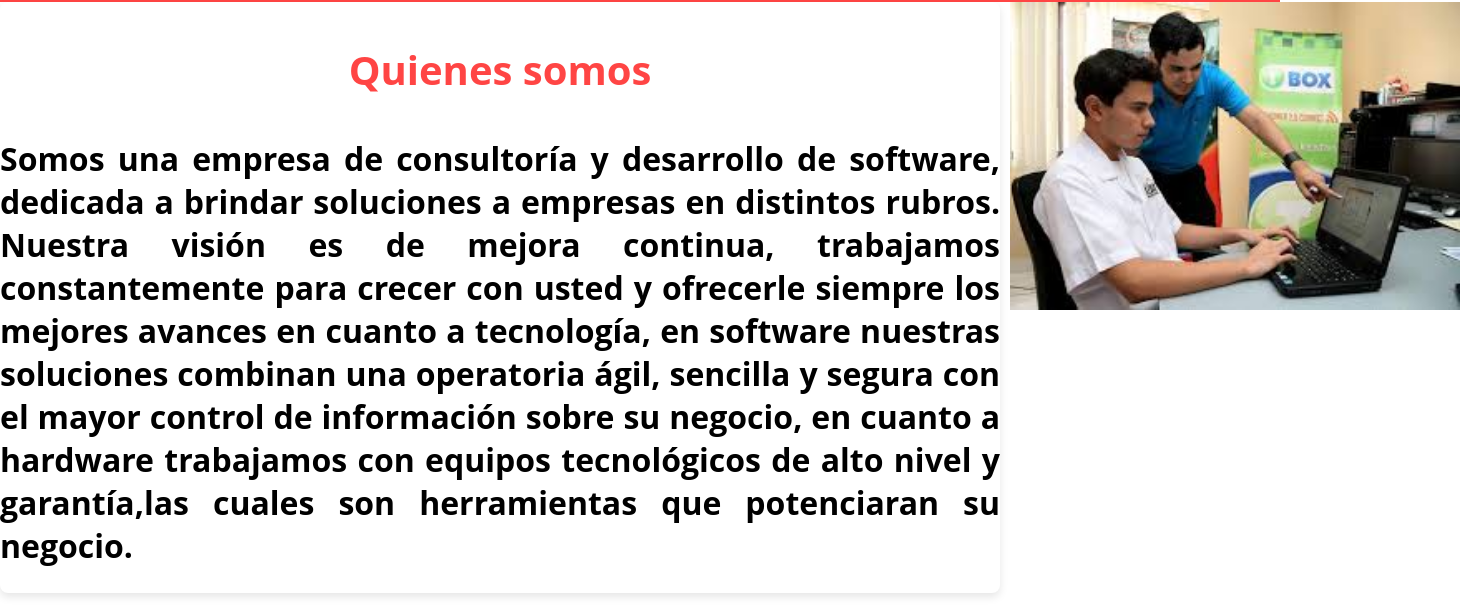
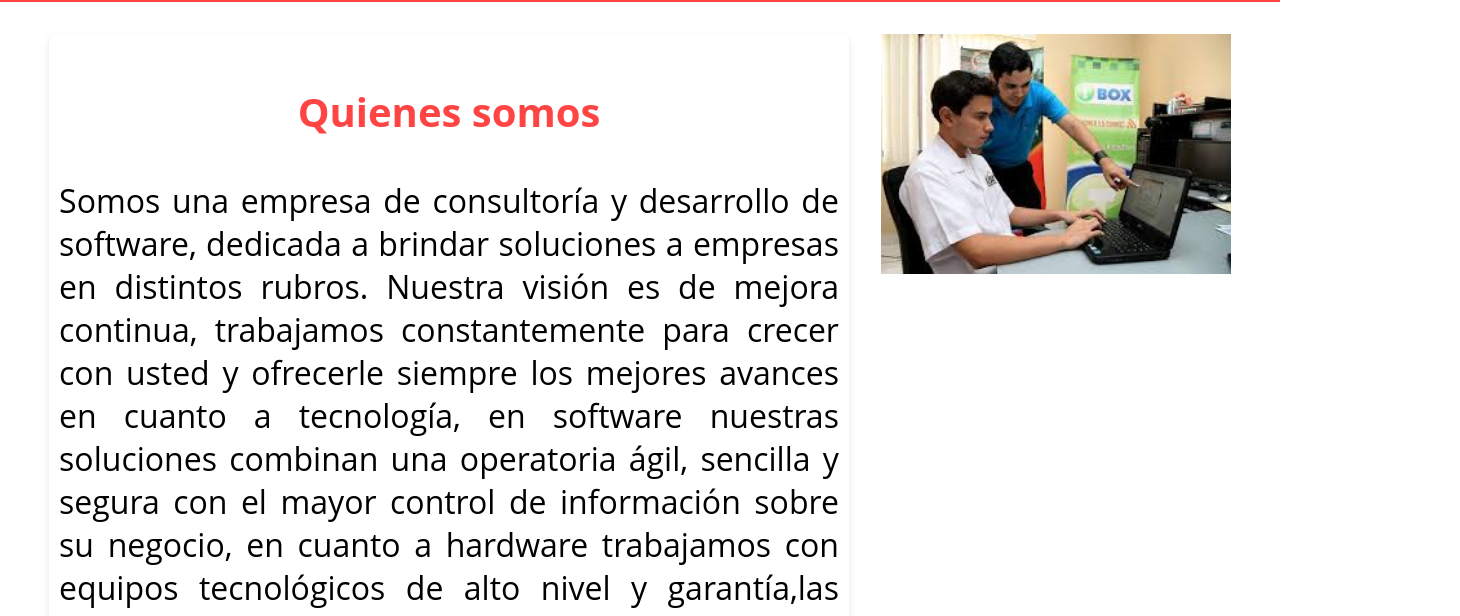
Before and after one commit to paleconsultores/consultaruc, a React (Create React App) app: page / in a window 1280 px wide. Shown: the part 1348-1964 px from the top of the page, 1460 px wide, since content can reach past the window. Built offline with nearby package versions, Linux system fonts and the light colour scheme.

Commit message:
width size de componnetes y styles de componentes

```diff
--- a/src/components/App/Home/2-Body/1-Information/CardInformation/CardInformation.css
+++ b/src/components/App/Home/2-Body/1-Information/CardInformation/CardInformation.css
@@ -8,6 +8,7 @@
     align-items: center;
     justify-content: center;
     height: auto;
+    padding: 0.63rem;
 
 }
 .card-information h1{
@@ -19,7 +20,7 @@
 
 }
 
-.card-information h2{
+.card-information p{
     font-family: 'Open Sans',  -apple-system, BlinkMacSystemFont, 'Segoe UI', Roboto, Oxygen, Ubuntu, Cantarell,'Helvetica Neue', sans-serif;
     font-size: 2rem;
     text-align: justify;
--- a/src/components/App/Home/2-Body/1-Information/CardInformation/CardInformation.js
+++ b/src/components/App/Home/2-Body/1-Information/CardInformation/CardInformation.js
@@ -18,7 +18,7 @@ export function CardInformation(
         return(
             <div className="card-information">
                 <h1>{title}</h1>
-                <h2>{descripcion}</h2>
+                <p>{descripcion}</p>
             </div>
         );
     }
--- a/src/components/App/Home/2-Body/1-Information/Information.css
+++ b/src/components/App/Home/2-Body/1-Information/Information.css
@@ -1,13 +1,15 @@
 .information{
   display: grid;
-  grid-template-rows: auto 1fr;
+  grid-template-rows: auto 2fr;
+  padding: 2em 1rem;
+  margin: 0;
 
 }
 
 .information__info {
   display: grid;
-  grid-template: repeat(1, minmax(700px, 1fr)) / repeat(1, 1000px 450px);
-  gap: 10px;
+  grid-template: repeat(1, minmax(700px, 2fr)) / repeat(1, 800px 350px);
+  gap: 2rem;
   justify-content: center;
 }
 
@@ -16,3 +18,8 @@
     grid-template: repeat(1, minmax(200px, 1fr)) / 1fr;
   }
 }
+@media screen and (max-width : 1024px){
+  .information__info {
+    grid-template: repeat(1, minmax(200px, 1fr)) / 1fr;
+  }
+}
--- a/src/components/App/Home/2-Body/1-Information/Information.js
+++ b/src/components/App/Home/2-Body/1-Information/Information.js
@@ -27,7 +27,7 @@ export function Information(){
 
         <section className="information">
             <div className="information__info">
-            <div className="information__item">
+            <div>
                     { _cardInformation.map((information) =>
                             <CardInformation
                                 type={information.type}
@@ -36,7 +36,7 @@ export function Information(){
                             />
                     )}
             </div>
-            <div className="information__item">
+            <div>
             { _images.map((image) =>
                     <Image
                         type={image.type}
--- a/src/components/App/Home/2-Body/2-Solutions/Solutions.css
+++ b/src/components/App/Home/2-Body/2-Solutions/Solutions.css
@@ -8,8 +8,8 @@
 
 .solutions__info {
   display: grid;
-  grid-template: repeat(1, minmax(200px, 1fr)) / repeat(3, minmax(200px, 650px));
-  gap: 10px;
+  grid-template: repeat(1, minmax(200px, 1fr)) / repeat(3, minmax(200px, 380px));
+  gap: 1.75rem;
   justify-content: center;
 }
 
```
